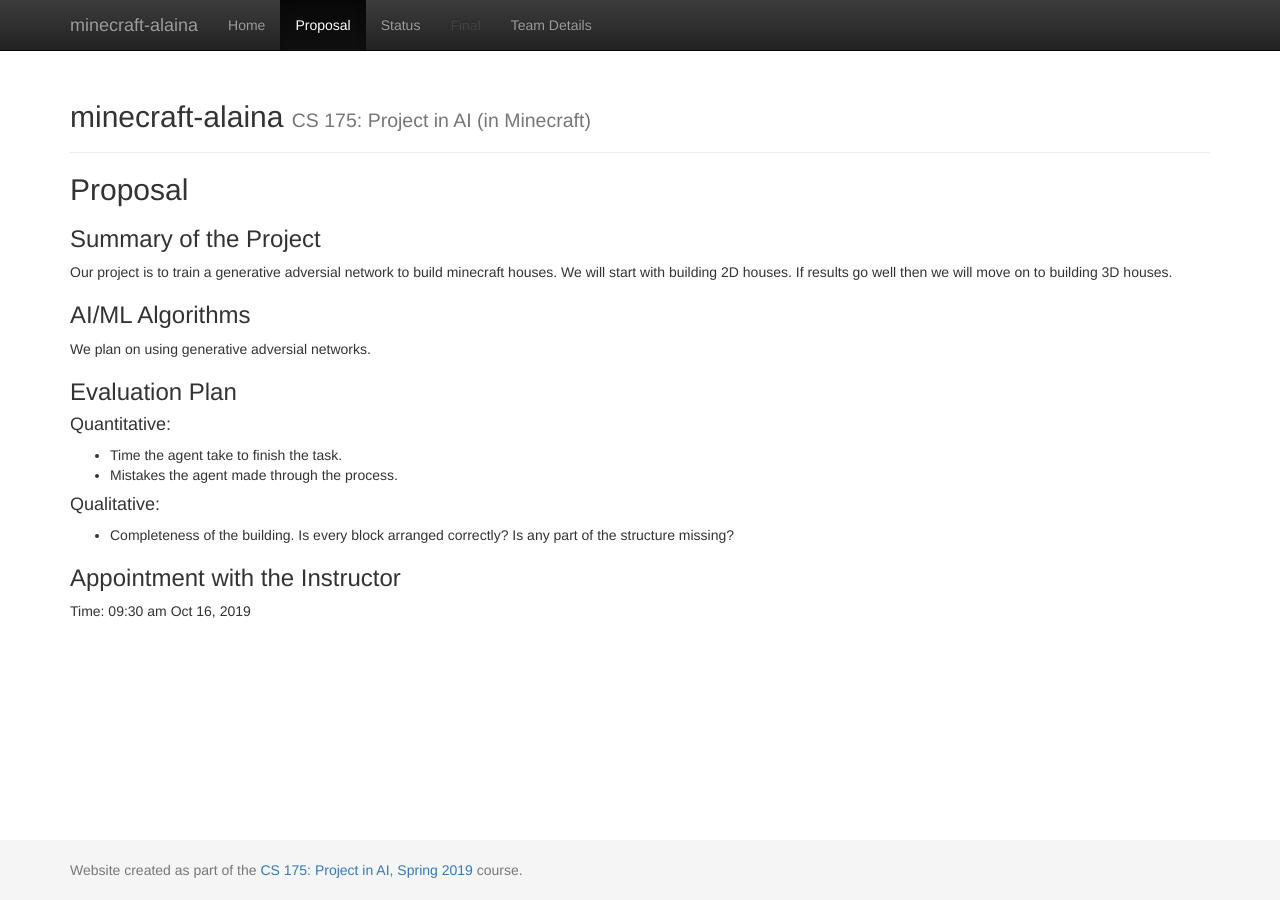
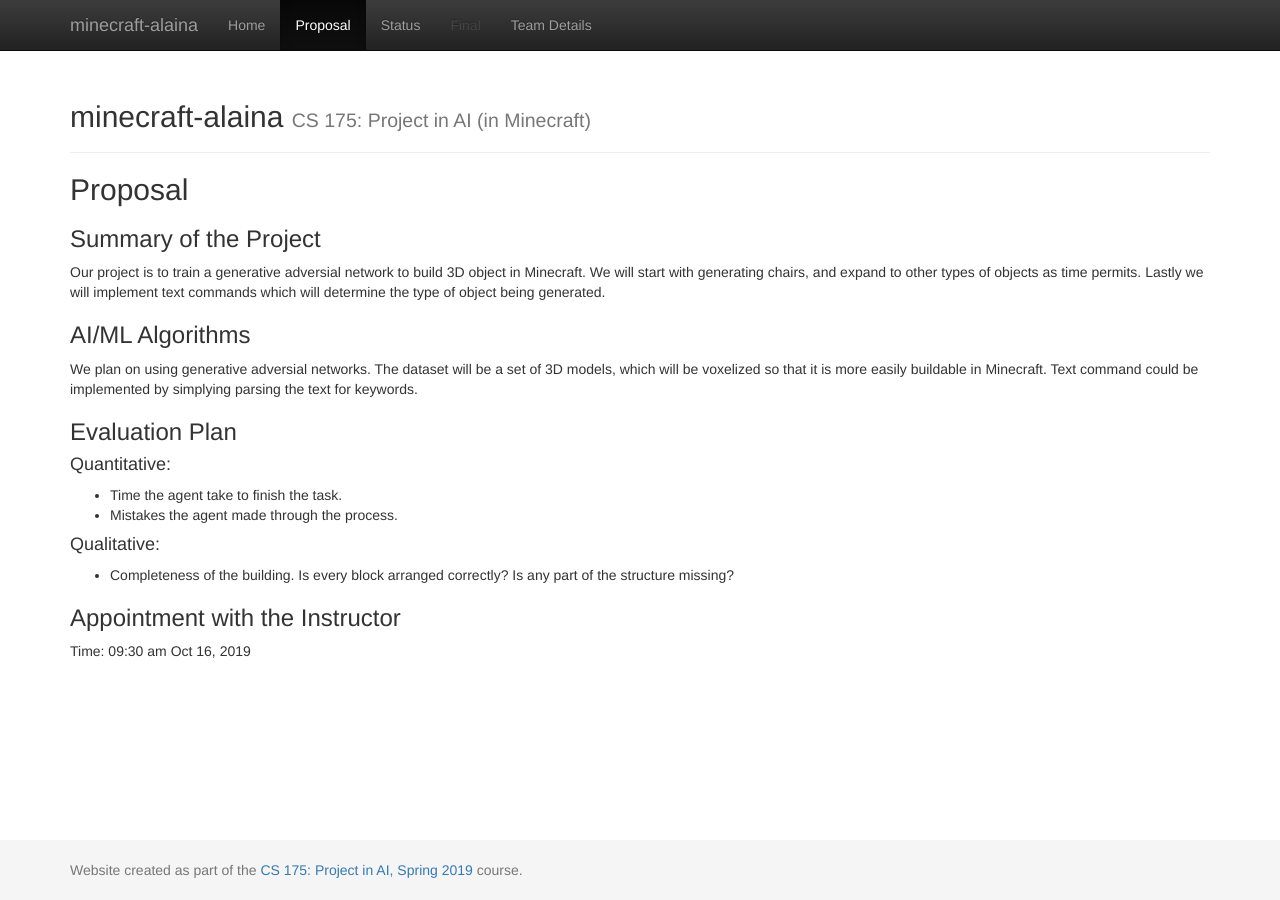
Before and after one commit to bdon1990x/minecraft-alaina, a Jekyll site: the page built from docs/proposal.md, in a window 1280 px wide. Built offline with Jekyll 4.4.1, drawn with Linux system fonts in a browser that asks for light colours.

Commit message:
update proposal

```diff
--- a/docs/proposal.md
+++ b/docs/proposal.md
@@ -7,11 +7,11 @@
 
 ### Summary of the Project
 
-Our project is to train a generative adversial network to build minecraft houses. We will start with building 2D houses. If results go well then we will move on to building 3D houses.
+Our project is to train a generative adversial network to build 3D object in Minecraft. We will start with generating chairs, and expand to other types of objects as time permits. Lastly we will implement text commands which will determine the type of object being generated.
 
 ### AI/ML Algorithms
 
-We plan on using generative adversial networks.
+We plan on using generative adversial networks. The dataset will be a set of 3D models, which will be voxelized so that it is more easily buildable in Minecraft. Text command could be implemented by simplying parsing the text for keywords.
 
 ### Evaluation Plan
 
```
